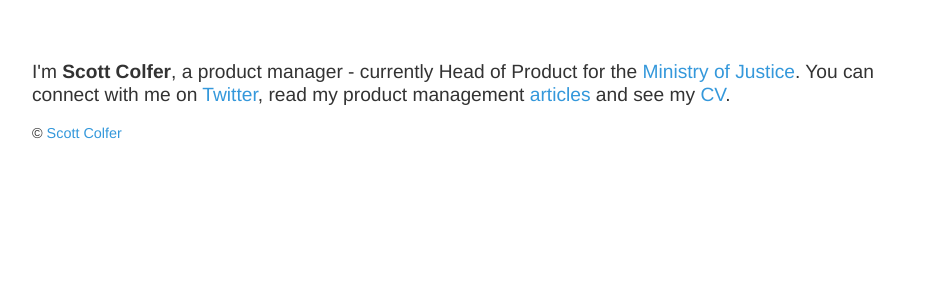
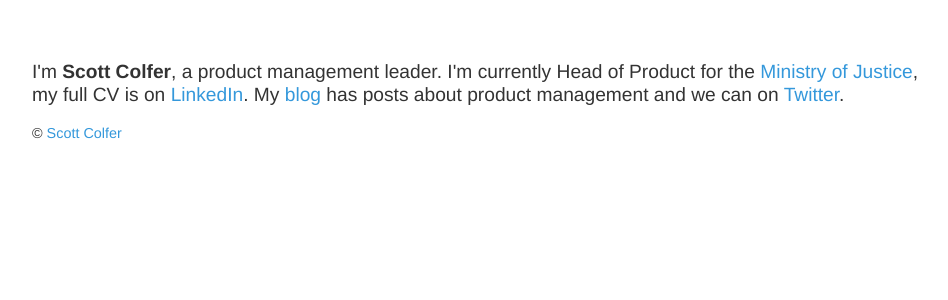
Before and after one commit to scottcolfer/scottcolfer.github.io, a Jekyll site: the page built from index.html, in a window 1280 px wide. Shown: the top 300 px of the page, without its empty margins (160-1108 px from the left). Built offline with Jekyll 4.4.1, drawn with Linux system fonts in a browser that asks for light colours.

Commit message:
Update index.html
Updated text

```diff
--- a/index.html
+++ b/index.html
@@ -3,5 +3,5 @@ layout: default
 title: Scott Colfer
 ---
 <div class="blurb">
-	<p>I'm <b>Scott Colfer</b>, a product manager - currently Head of Product for the <a href="https://www.gov.uk/government/organisations/ministry-of-justice/">Ministry of Justice</a>. You can connect with me on <a href="https://twitter.com/scottcolfer/">Twitter</a>, read my product management <a href="http://scottcolfer.com/blog/">articles</a> and see my <a href="https://uk.linkedin.com/in/scottcolfer/">CV</a>.</p>
+	<p>I'm <b>Scott Colfer</b>, a product management leader. I'm currently Head of Product for the <a href="https://www.gov.uk/government/organisations/ministry-of-justice/">Ministry of Justice</a>, my full CV is on <a href="https://uk.linkedin.com/in/scottcolfer/">LinkedIn</a>. My <a href="http://scottcolfer.com/blog/">blog</a> has posts about product management and we can on <a href="https://twitter.com/scottcolfer/">Twitter</a>.</p>
 </div><!-- /.blurb -->
```
